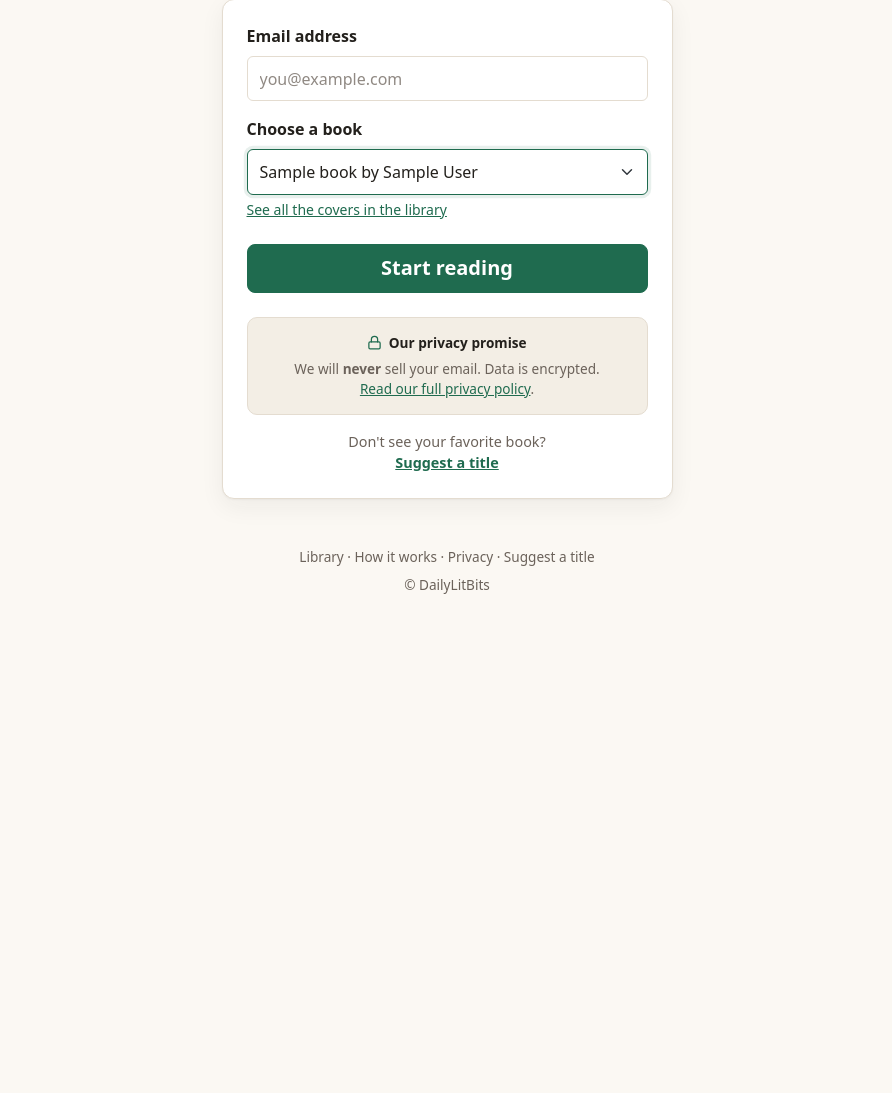
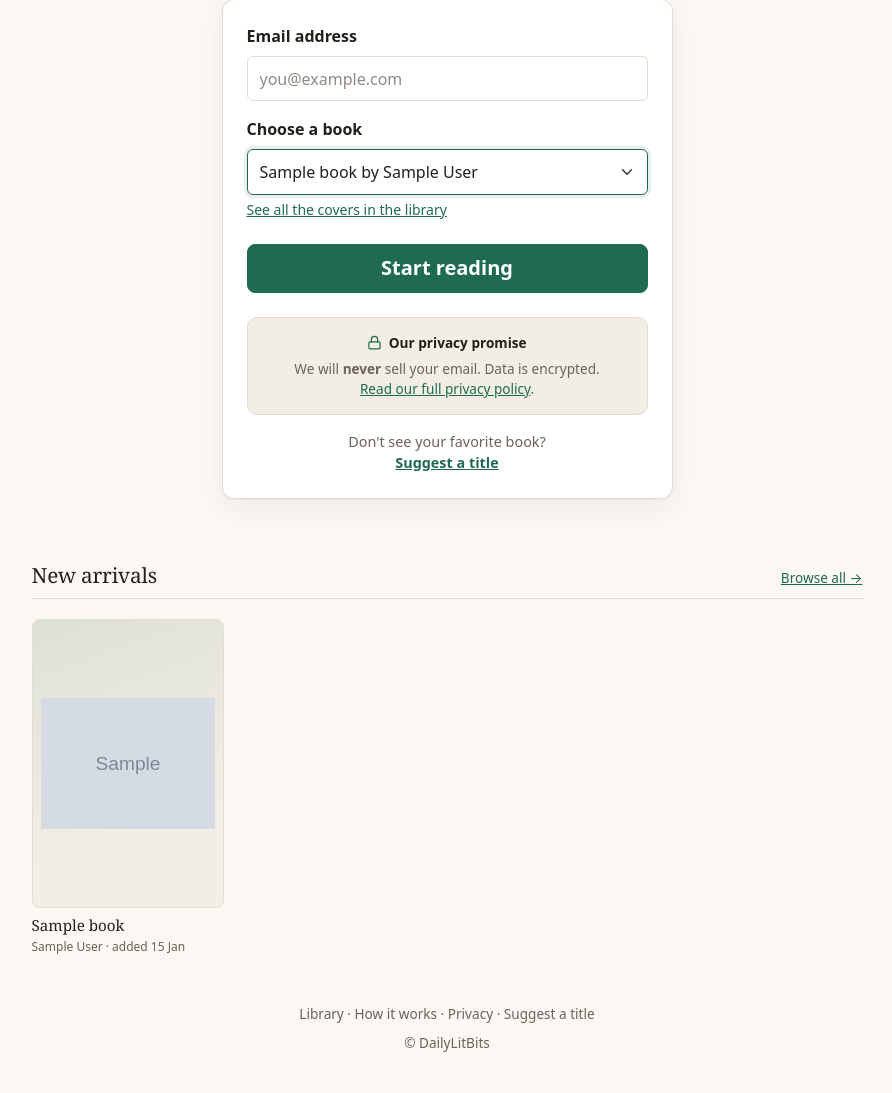
Before and after one commit to BrandG/dailyLitBits, a FastAPI app: page /?book=1 in a window 1280 px wide. Shown: the part 300-1393 px from the top of the page, without its empty margins (193-1085 px from the left). Before the commit the page ends 894 px from the top, so only its background shows below. Run offline with FastAPI, Linux system fonts and the light colour scheme; tables that the repository leaves empty hold one stand-in row (values such as "Sample post"); grey boxes marked "Sample" are stand-in pictures.

Commit message:
Show what the library just took in
The home page now ends with a New arrivals strip: the four most recent
books by books.created_at, with their covers, author and the date they
landed. Each one links to the signup form with that book preselected,
which the ?book= parameter already supported.

Ordering breaks ties on id, because the rebuild loaded most of the
library inside the same few seconds and an unstable sort there would
reshuffle the home page on every request. For now the strip is mostly
that rebuild; it becomes genuinely new a book a day as acquire.py runs.

The cover rules move into cover_url_for(), shared with the library
route, which also drops its last via.placeholder.com fallback - no
artwork now means the title plate the template draws itself. A date that
cannot be parsed costs that book its label and nothing else.

Every render of index.html passes the strip, including the ones that
come back carrying a signup error, so the page does not lose a section
when something goes wrong.

Three tests added, 176 pass. The first one I wrote searched the whole
page for the two titles and failed: the signup dropdown lists every book
alphabetically, so it was comparing the wrong two positions. It asserts
inside the strip now.

Co-Authored-By: Claude Opus 5 <noreply@anthropic.com>

```diff
--- a/src/main.py
+++ b/src/main.py
@@ -90,6 +90,56 @@ def book_choices(conn):
     ).fetchall()
 
 
+def cover_url_for(book):
+    """The cover downloaded at ingest, else Gutenberg's own, else nothing.
+
+    Returning None rather than a placeholder URL lets the template draw its own
+    title plate, which is one fewer third-party image for a page to depend on.
+    """
+    if book.get("cover_path"):
+        return book["cover_path"]
+
+    clean_id = str(book["book_id"]).replace("pg", "")
+    if clean_id.isdigit():
+        return (f"https://www.gutenberg.org/cache/epub/{clean_id}"
+                f"/pg{clean_id}.cover.medium.jpg")
+    return None
+
+
+def added_label(created_at):
+    """'28 Oct' for a stored timestamp, or '' when it cannot be read.
+
+    A book row always has created_at, but a hand-inserted one may not parse,
+    and a date that cannot be read is no reason to lose the whole section.
+    """
+    try:
+        return datetime.fromisoformat(created_at).strftime("%-d %b")
+    except (TypeError, ValueError):
+        return ""
+
+
+def recent_books(conn, limit=4):
+    """The books most recently added to the library, newest first.
+
+    Ties break on id so the order is stable: the rebuild loaded most of the
+    library within the same few seconds, and an unstable sort there would
+    reshuffle the home page on every request.
+    """
+    rows = conn.execute(
+        """SELECT id AS book_id, title, author, cover_path, created_at
+           FROM books ORDER BY created_at DESC, id DESC LIMIT ?""",
+        (limit,),
+    ).fetchall()
+
+    books = []
+    for row in rows:
+        book = dict(row)
+        book["cover_url"] = cover_url_for(book)
+        book["added"] = added_label(book.get("created_at"))
+        books.append(book)
+    return books
+
+
 # --- EMAILS ---
 
 def send_welcome_email(to_email, book_title, dashboard_link, is_queue=False):
@@ -144,7 +194,7 @@ def send_dashboard_link(to_email, dashboard_link):
 @app.get("/", response_class=HTMLResponse)
 async def read_root(request: Request, conn=Depends(get_db)):
     return templates.TemplateResponse("index.html", {
-        "request": request, "books": book_choices(conn)
+        "request": request, "books": book_choices(conn), "recent": recent_books(conn)
     })
 
 
@@ -159,15 +209,7 @@ async def library(request: Request, conn=Depends(get_db)):
     books = []
     for row in rows:
         book = dict(row)
-        # Prefer the cover we downloaded at ingest; fall back to Gutenberg.
-        if book.get("cover_path"):
-            book["cover_url"] = book["cover_path"]
-        else:
-            clean_id = book["book_id"].replace("pg", "")
-            book["cover_url"] = (
-                f"https://www.gutenberg.org/cache/epub/{clean_id}/pg{clean_id}.cover.medium.jpg"
-                if clean_id.isdigit() else "/static/covers/placeholder.jpg"
-            )
+        book["cover_url"] = cover_url_for(book)
         books.append(book)
 
     return templates.TemplateResponse("library.html", {"request": request, "books": books})
@@ -197,7 +239,7 @@ async def handle_signup(
     book = conn.execute("SELECT id, title FROM books WHERE id = ?", (book_id,)).fetchone()
     if not book:
         return templates.TemplateResponse("index.html", {
-            "request": request, "books": book_choices(conn),
+            "request": request, "books": book_choices(conn), "recent": recent_books(conn),
             "message": "That book is not in the library.",
         })
 
@@ -243,12 +285,12 @@ async def handle_signup(
                           chunks_per_day=chunks_per_day)
     except _AlreadySubscribed as already:
         return templates.TemplateResponse("index.html", {
-            "request": request, "books": book_choices(conn), "message": str(already),
+            "request": request, "books": book_choices(conn), "recent": recent_books(conn), "message": str(already),
         })
     except Exception as exc:
         log(f"[ERROR] Signup failed: {type(exc).__name__}: {exc}")
         return templates.TemplateResponse("index.html", {
-            "request": request, "books": book_choices(conn),
+            "request": request, "books": book_choices(conn), "recent": recent_books(conn),
             "message": "Something went wrong creating your subscription.",
         })
 
@@ -261,7 +303,7 @@ async def handle_signup(
                f"Success! '{book['title']}' starts tomorrow. Check your email for your dashboard link.")
 
     return templates.TemplateResponse("index.html", {
-        "request": request, "books": book_choices(conn), "message": message,
+        "request": request, "books": book_choices(conn), "recent": recent_books(conn), "message": message,
     })
 
 
--- a/src/static/css/app.css
+++ b/src/static/css/app.css
@@ -366,16 +366,83 @@ a:hover {
 @media (max-width: 767.98px) {
     .book-card { flex-direction: row; }
 
-    .book-cover {
+    /* Scoped to the library card: the same plate is used at full width by the
+       arrivals strip on the home page, which must not turn side-on. */
+    .book-card .book-cover {
         width: 104px;
         aspect-ratio: 2 / 3;
         border-bottom: 0;
         border-right: 1px solid var(--dlb-border);
     }
 
-    .book-cover .cover-fallback { padding: .5rem; }
-    .book-cover .cover-fallback .t { font-size: .8rem; }
-    .book-cover .cover-fallback .a { display: none; }
+    .book-card .book-cover .cover-fallback { padding: .5rem; }
+    .book-card .book-cover .cover-fallback .t { font-size: .8rem; }
+    .book-card .book-cover .cover-fallback .a { display: none; }
+}
+
+/* ---------- New arrivals ---------- */
+
+.arrivals { margin-top: 4rem; }
+
+.arrivals-head {
+    display: flex;
+    align-items: baseline;
+    justify-content: space-between;
+    gap: 1rem;
+    border-bottom: 1px solid var(--dlb-border);
+    padding-bottom: .6rem;
+    margin-bottom: 1.25rem;
+}
+
+.arrivals-head h2 {
+    font-size: 1.3rem;
+    margin: 0;
+}
+
+.arrivals-head a { font-size: .85rem; white-space: nowrap; }
+
+.arrivals-grid {
+    display: grid;
+    grid-template-columns: repeat(4, 1fr);
+    gap: 1.25rem;
+}
+
+@media (max-width: 575.98px) {
+    .arrivals-grid { grid-template-columns: repeat(2, 1fr); }
+}
+
+.arrival {
+    display: block;
+    text-decoration: none;
+    color: inherit;
+}
+
+.arrival .book-cover {
+    border: 1px solid var(--dlb-border);
+    border-radius: 8px;
+    margin-bottom: .5rem;
+    transition: transform .18s ease, border-color .18s ease;
+}
+
+.arrival:hover .book-cover,
+.arrival:focus-visible .book-cover {
+    transform: translateY(-3px);
+    border-color: var(--dlb-accent);
+}
+
+.arrival-title {
+    font-family: var(--dlb-serif);
+    font-size: .95rem;
+    line-height: 1.3;
+    color: var(--dlb-ink);
+}
+
+.arrival:hover .arrival-title { color: var(--dlb-accent); }
+
+.arrival-meta {
+    font-size: .75rem;
+    color: var(--dlb-ink-muted);
+    margin-top: .15rem;
 }
 
 /* ---------- Steps (How it works) ---------- */
--- a/src/templates/head.html
+++ b/src/templates/head.html
@@ -6,4 +6,4 @@
 <meta name="color-scheme" content="light dark">
 <title>{{ page_title|default('DailyLitBits') }}</title>
 <link href="https://cdn.jsdelivr.net/npm/bootstrap@5.3.0/dist/css/bootstrap.min.css" rel="stylesheet">
-<link href="/static/css/app.css?v=2" rel="stylesheet">
+<link href="/static/css/app.css?v=3" rel="stylesheet">
--- a/src/templates/index.html
+++ b/src/templates/index.html
@@ -89,6 +89,40 @@
             </div>
         </div>
 
+        {% if recent %}
+        <div class="row justify-content-center">
+            <div class="col-lg-9">
+                <section class="arrivals">
+                    <div class="arrivals-head">
+                        <h2>New arrivals</h2>
+                        <a href="/library">Browse all &rarr;</a>
+                    </div>
+
+                    <div class="arrivals-grid">
+                        {% for book in recent %}
+                        <a class="arrival" href="/?book={{ book.book_id }}">
+                            <div class="book-cover">
+                                <div class="cover-fallback" aria-hidden="true">
+                                    <span class="t">{{ book.title }}</span>
+                                    <span class="a">{{ book.author }}</span>
+                                </div>
+                                {% if book.cover_url %}
+                                <img src="{{ book.cover_url }}" alt="Cover of {{ book.title }}" loading="lazy"
+                                    onerror="this.closest('.book-cover').classList.add('is-missing')">
+                                {% endif %}
+                            </div>
+                            <div class="arrival-title">{{ book.title }}</div>
+                            <div class="arrival-meta">
+                                {{ book.author }}{% if book.added %} &middot; added {{ book.added }}{% endif %}
+                            </div>
+                        </a>
+                        {% endfor %}
+                    </div>
+                </section>
+            </div>
+        </div>
+        {% endif %}
+
         {% include 'footer.html' %}
     </div>
 
```
Also changed, not shown: src/tests/test_main.py (+45 -0 lines).
